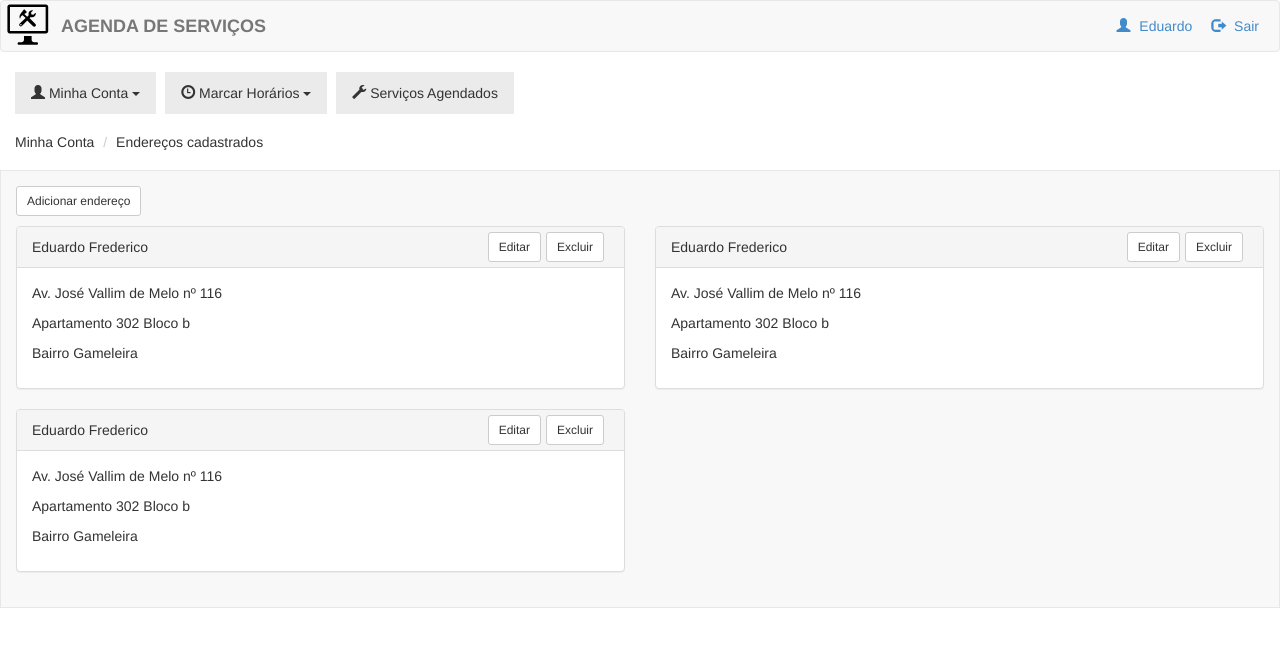
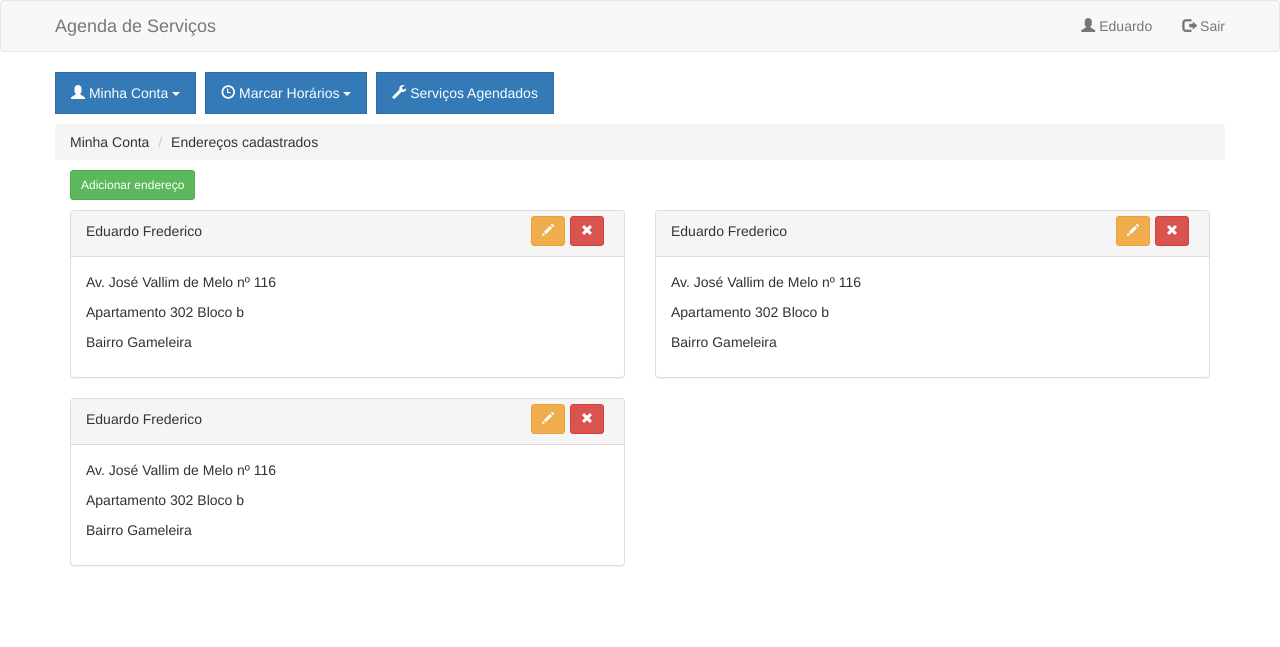
Before and after one commit to FlavioRodr/ads, a PHP site: page /pages/enderecos_cadastrados.php in a window 1280 px wide. Shown: the top 647 px of the page. Run offline with PHP 8.4, Linux system fonts and the light colour scheme; some libraries are stand-ins or nearby versions.

Commit message:
mudando tema, removendo inconsistencias no layout

```diff
--- a/css/common.css
+++ b/css/common.css
@@ -1,24 +1,9 @@
-body {
-	max-width: 1360px;
-	margin-right: auto;
-	margin-left: auto;
-}
-
-header .navbar-brand
-{
-	padding-left: 60px;
-	background: url("../images/logo.svg") no-repeat;
-	background-size: 43px 43px;
-	background-position: 5px 2px;
+.panel-heading {
+	overflow: hidden;
 }
 
 header .navbar-header h5{
 	margin-top: 5px;
-}
-
-header #userinfo {
-	margin-top: 15px;
-	margin-right: 20px;
 }
 
 header #userinfo .glyphicon {
@@ -49,28 +34,15 @@ header .navbar.navbar-default {
 }
 
 #main-tabs .nav-pills li .btn {
-	background-color: rgba(153, 153, 153, 0.2);
 	margin: 0;
 	border-radius: 0;
 	margin-right: 7px;
 	padding: 10px 15px 10px 15px;
 }
 
-#main-tabs .nav-pills li .btn:hover {
-	background-color: rgb(221, 221, 221);
-}
-
 .breadcrumb {
-	background-color: white;
 	margin-top: 10px;
 	margin-bottom: 10px;
-}
-
-div[role="main"] .content {
-	border: #e7e7e7 solid 1px;
-	background-color: rgb(248, 248, 248);
-	padding-top: 15px;
-	padding-bottom: 15px;
 }
 
 .panel.address .btn {
--- a/pages/dialog_servico.php
+++ b/pages/dialog_servico.php
@@ -117,8 +117,8 @@
 							</div>
 						</div>
 						<div class="modal-footer">
-							<button type="button" class="btn btn-default">Salvar</button>
-							<button type="button" class="btn btn-default"
+							<button type="button" class="btn btn-success">Salvar</button>
+							<button type="button" class="btn btn-danger"
 							data-dismiss="modal">
 							Cancelar
 						</button>
--- a/pages/enderecos_cadastrados.php
+++ b/pages/enderecos_cadastrados.php
@@ -6,7 +6,7 @@
 
 	<meta name="viewport" content="width=device-width, initial-scale=1, maximum-scale=1, user-scalable=no">
 
-	<link rel="stylesheet" type="text/css" href="../css/bootstrap.min.css">
+	<link rel="stylesheet" type="text/css" href="https://bootswatch.com/flatly/bootstrap.min.css">
 
 	<link rel="stylesheet" type="text/css" href="../css/common.css">
 
@@ -24,10 +24,12 @@
 	<?php include("header.php"); ?>
 
 	<div role="main">
-		<?php include("main_tabs.php"); ?>
+
+		<div class="container">
+			<?php include("main_tabs.php"); ?>
 
 		<div id="load">
-			<div class="container-fluid">
+
 				<div class="row">
 					<ol class="breadcrumb">
 						<li>Minha Conta</li>
@@ -35,11 +37,11 @@
 					</ol>
 				</div>
 
-				<div class="row content">
+				<div class="row">
 
 					<div class="col-xs-12">
 						<p class="text-left">
-							<a id="add-address" data-toggle="modal" data-target="#modal-edit" class="btn btn-default btn-sm" href="#">Adicionar endereço</a>
+							<a id="add-address" data-toggle="modal" data-target="#modal-edit" class="btn btn-success btn-sm" href="#">Adicionar endereço</a>
 						</p>
 					</div>
 
@@ -47,14 +49,14 @@
 						<div class="panel panel-default address">
 							<div class="panel-heading vcenter">
 								<span>Eduardo Frederico</span>
-								<button type="button" class="delete pull-right btn btn-default btn-sm"
+								<button type="button" class="delete pull-right btn btn-danger btn-sm"
 									data-toggle="modal" data-target="#modal-delete">
-									Excluir
+									<span class="glyphicon glyphicon-remove" aria-hidden="true"></span>
 								</button>
 
-								<button type="button" class="edit pull-right btn btn-default btn-sm"
+								<button type="button" class="edit pull-right btn btn-warning btn-sm"
 									data-toggle="modal" data-target="#modal-edit">
-									Editar
+									<span class="glyphicon glyphicon-pencil" aria-hidden="true"></span>
 								</button>
 							</div>
 
@@ -69,14 +71,14 @@
 						<div class="panel panel-default address">
 							<div class="panel-heading vcenter">
 								<span>Eduardo Frederico</span>
-								<button type="button" class="delete pull-right btn btn-default btn-sm"
+								<button type="button" class="delete pull-right btn btn-danger btn-sm"
 									data-toggle="modal" data-target="#modal-delete">
-									Excluir
+									<span class="glyphicon glyphicon-remove" aria-hidden="true"></span>
 								</button>
 
-								<button type="button" class="edit pull-right btn btn-default btn-sm"
+								<button type="button" class="edit pull-right btn btn-warning btn-sm"
 									data-toggle="modal" data-target="#modal-edit">
-									Editar
+									<span class="glyphicon glyphicon-pencil" aria-hidden="true"></span>
 								</button>
 							</div>
 
@@ -91,14 +93,14 @@
 						<div class="panel panel-default address">
 							<div class="panel-heading vcenter">
 								<span>Eduardo Frederico</span>
-								<button type="button" class="delete pull-right btn btn-default btn-sm"
+								<button type="button" class="delete pull-right btn btn-danger btn-sm"
 									data-toggle="modal" data-target="#modal-delete">
-									Excluir
+									<span class="glyphicon glyphicon-remove" aria-hidden="true"></span>
 								</button>
 
-								<button type="button" class="edit pull-right btn btn-default btn-sm"
+								<button type="button" class="edit pull-right btn btn-warning btn-sm"
 									data-toggle="modal" data-target="#modal-edit">
-									Editar
+									<span class="glyphicon glyphicon-pencil" aria-hidden="true"></span>
 								</button>
 							</div>
 
@@ -110,7 +112,7 @@
 						</div>
 					</div>
 				</div>
-			</div>
+
 
 			<!-- Edit Modal Window -->
 			<div class="modal" id="modal-edit" tab-index="-1" role="dialog">
@@ -161,8 +163,8 @@
 							</form>
 						</div>
 						<div class="modal-footer">
-							<button type="button" class="btn btn-default">Salvar</button>
-							<button type="button" class="btn btn-default"
+							<button type="button" class="btn btn-success">Salvar</button>
+							<button type="button" class="btn btn-danger"
 								data-dismiss="modal" data-target="#modal-edit">
 								Cancelar
 							</button>
@@ -183,13 +185,15 @@
 							Tem certeza que deseja excluir esse endereço?
 						</div>
 						<div class="modal-footer">
-							<button type="button" class="btn btn-default" data-dismiss="modal">Ok</button>
-							<button type="button" class="btn btn-default" data-dismiss="modal">Cancelar</button>
+							<button type="button" class="btn btn-success" data-dismiss="modal">Ok</button>
+							<button type="button" class="btn btn-danger" data-dismiss="modal">Cancelar</button>
 						</div>
 					</div>
 				</div>
 			</div>
 		</div>
+		</div>
+
 	</div>
 
 	<script type="text/javascript">
--- a/pages/header.php
+++ b/pages/header.php
@@ -1,6 +1,8 @@
 <header>
 	<nav class="navbar navbar-default" role="navigation">
-		<div class="navbar-header">
+		<div class="container">
+			<div class="row">
+					<div class="navbar-header">
 			<button type="button" class="navbar-toggle" data-toggle="collapse" data-target="#nav-collapse">
 				<span class="sr-only">Toogle navigation</span>
 				<span class="icon-bar"></span>
@@ -8,21 +10,21 @@
 				<span class="icon-bar"></span>
 			</button>
 			<a href="" class="navbar-brand">
-				<h5 class="visible-xs"><strong>AGENDA DE SERVIÇOS</strong></h5>
-				<strong class="hidden-xs">AGENDA DE SERVIÇOS</strong>
+				Agenda de Serviços
 			</a>
 		</div>
+
 		<!-- User picture -->
-			<div id="userinfo" class="pull-right hidden-xs">
-				<a id="username" href="#">
+		<ul class="nav navbar-nav navbar-right hidden-xs" id="userInfo">
+            <li><a id="username" href="#">
 					<span class="glyphicon glyphicon-user"></span>
 					<span id="username">Eduardo</span>
-				</a>
-				<a id="log-out" href="#">
+				</a></li>
+            <li><a id="log-out" href="#">
 					<span class="glyphicon glyphicon-log-out"></span>
 					<span>Sair</span>
-				</a>
-			</div>
+				</a></li>
+          </ul>
 
 			<div class="collapse navbar-collapse" id="nav-collapse">
 				<ul class="nav navbar-nav visible-xs-block">
@@ -62,5 +64,7 @@
 					</li>
 				</ul>
 			</div>
+			</div>
+		</div>
 	</nav>
 </header>
--- a/pages/login.php
+++ b/pages/login.php
@@ -5,7 +5,7 @@
 
 <meta name="viewport" content="width=device-width, initial-scale=1, maximum-scale=1, user-scalable=no">
 
-<link rel="stylesheet" href="../css/bootstrap.min.css">
+<link rel="stylesheet" type="text/css" href="https://bootswatch.com/flatly/bootstrap.min.css">
 <!-- Optional: Include the jQuery library -->
 <script src="https://ajax.googleapis.com/ajax/libs/jquery/2.1.1/jquery.min.js"></script>
 
--- a/pages/main_tabs.php
+++ b/pages/main_tabs.php
@@ -1,8 +1,9 @@
-<div id="main-tabs" class="container-fluid hidden-xs">
-	<ul class="nav nav-pills nav-left">
+<div id="main-tabs" class="hidden-xs">
+	<div class="row">
+		<ul class="nav nav-pills nav-left">
 		<li class="active">
 			<div class="dropdown">
-				<button id="dd-tab1" class="btn dropdown-toggle" type="button" data-toggle="dropdown">
+				<button id="dd-tab1" class="btn btn-primary dropdown-toggle" type="button" data-toggle="dropdown">
 				<span class="glyphicon glyphicon-user"></span>
 				Minha Conta <span class="caret"></span></button>
 
@@ -20,7 +21,7 @@
 		</li>
 		<li class="">
 			<div class="dropdown">
-				<button id="dd-tab2" class="btn dropdown-toggle" type="button" data-toggle="dropdown">
+				<button id="dd-tab2" class="btn btn-primary dropdown-toggle" type="button" data-toggle="dropdown">
 				<span class="glyphicon glyphicon-time"></span>
 				Marcar Horários <span class="caret"></span></button>
 
@@ -32,10 +33,11 @@
 				</ul>
 			</div>
 		<li>
-			<button type="button" class="btn dropdown-toggle" onclick="window.location.href='servicos_agendados.php'">
+			<button type="button" class="btn btn-primary dropdown-toggle" onclick="window.location.href='servicos_agendados.php'">
 			<span class="glyphicon glyphicon-wrench"></span>
 			<span>Serviços Agendados</span>
 			</button>
 		</li>
 	</ul>
+	</div>
 </div>
```
Also changed, not shown: pages/agendar_visitas.php (+5 -13 lines), pages/carga_horaria.php (+5 -5 lines), pages/dados_pessoais.php (+12 -9 lines), pages/servicos_agendados.php (+4 -4 lines), pages/layout.php (added).
